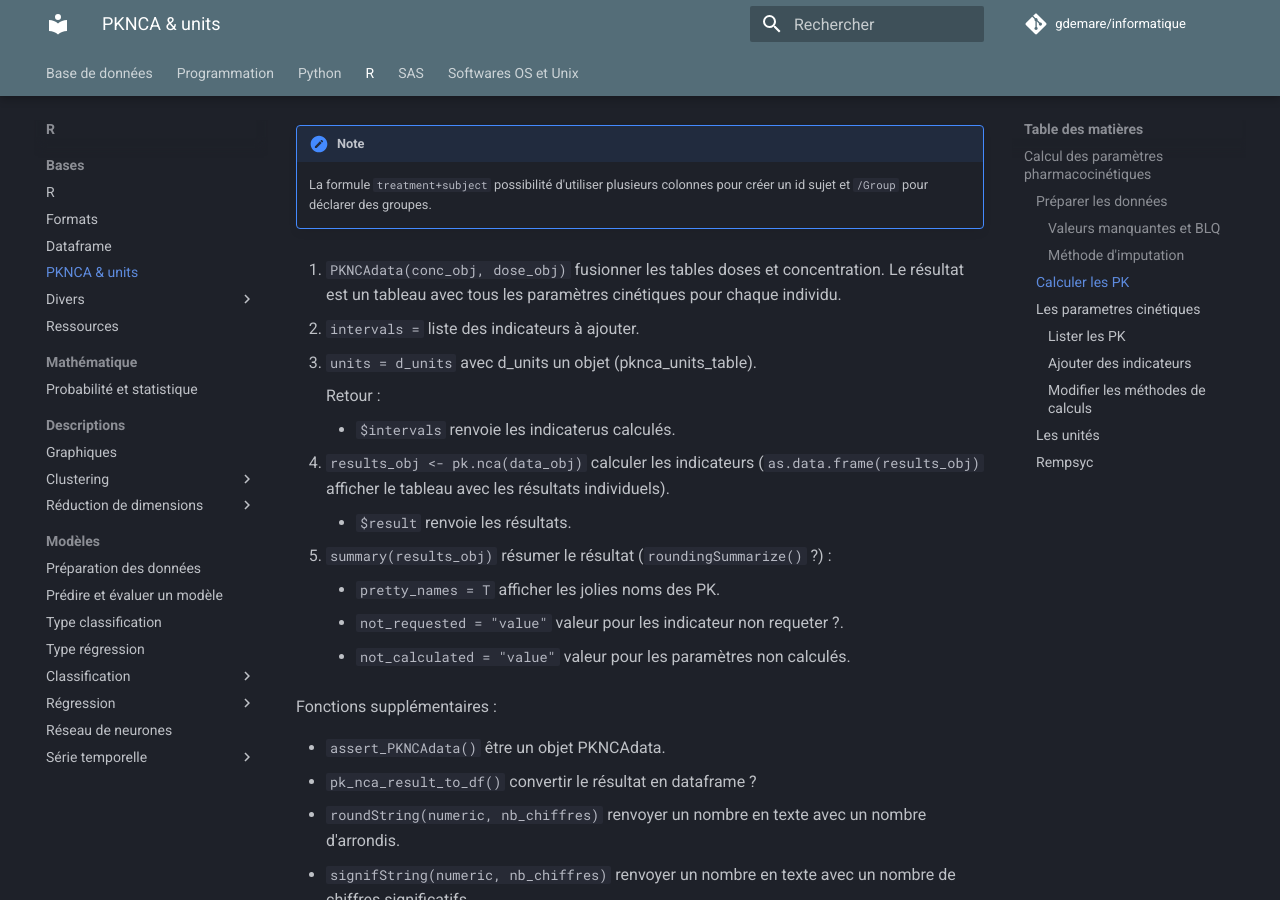
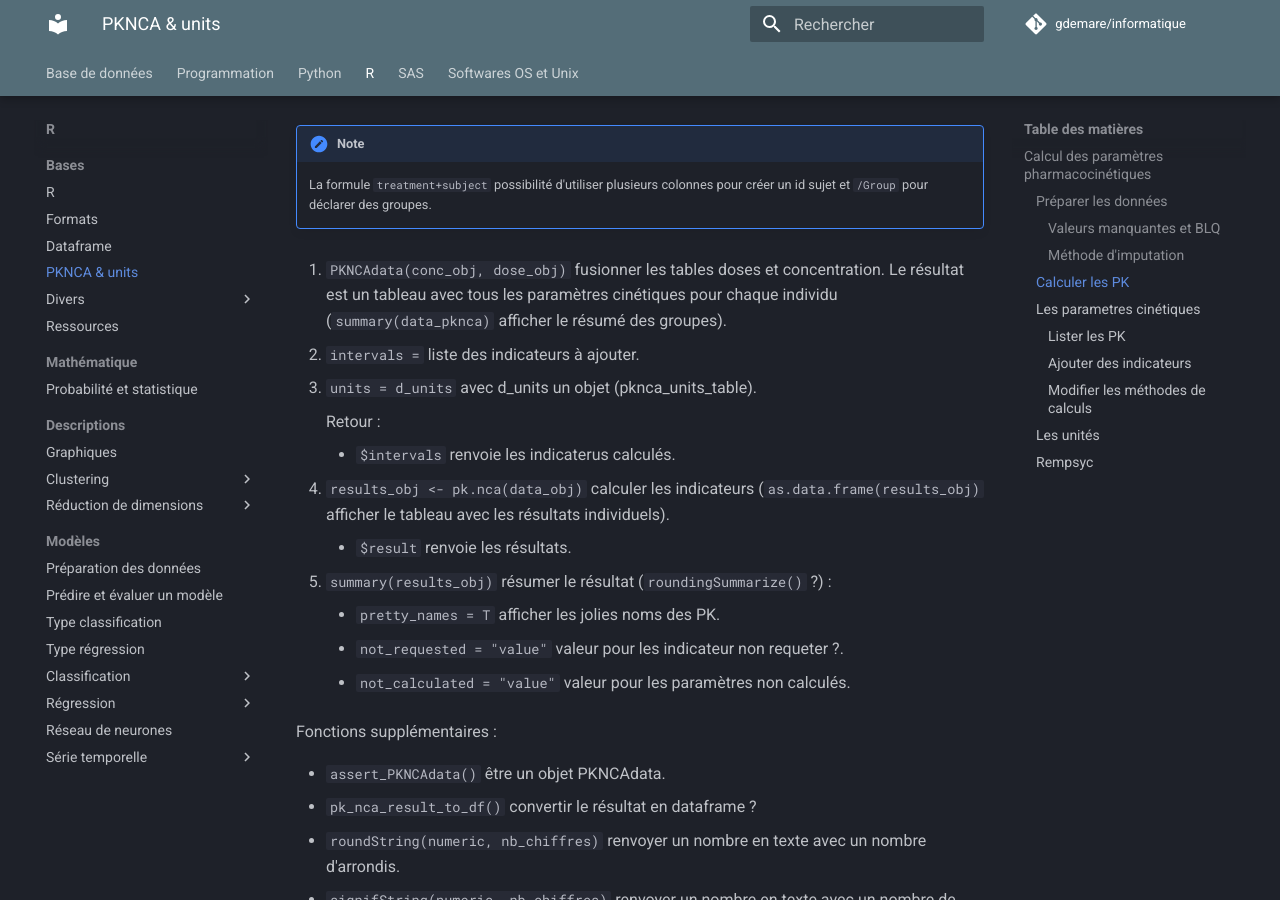
Before and after one commit to gdemare/Informatique, an MkDocs documentation site: the page built from docs/r/PKNCA-units_r.md, in a window 1280 px wide and 900 px high, scrolled down 1578 px. Built offline with MkDocs 1.6.1 and Material for MkDocs 9.7.7, drawn with Linux system fonts in a browser that asks for light colours; comment, search, counter and statistics services are not loaded.

Commit message:
Update PKNCA-units_r.md

```diff
--- a/docs/r/PKNCA-units_r.md
+++ b/docs/r/PKNCA-units_r.md
@@ -53,7 +53,7 @@ Remplacer les valeurs :
 !!! note
     La formule `treatment+subject` possibilité d'utiliser plusieurs colonnes pour créer un id sujet et `/Group` pour déclarer des groupes.
 
-2. `PKNCAdata(conc_obj, dose_obj)` fusionner les tables doses et concentration. Le résultat est un tableau avec tous les paramètres cinétiques pour chaque individu.
+2. `PKNCAdata(conc_obj, dose_obj)` fusionner les tables doses et concentration. Le résultat est un tableau avec tous les paramètres cinétiques pour chaque individu (`summary(data_pknca)` afficher le résumé des groupes).
 
    * `intervals =` liste des indicateurs à ajouter.
    * `units = d_units` avec d_units un objet (pknca_units_table).
```
